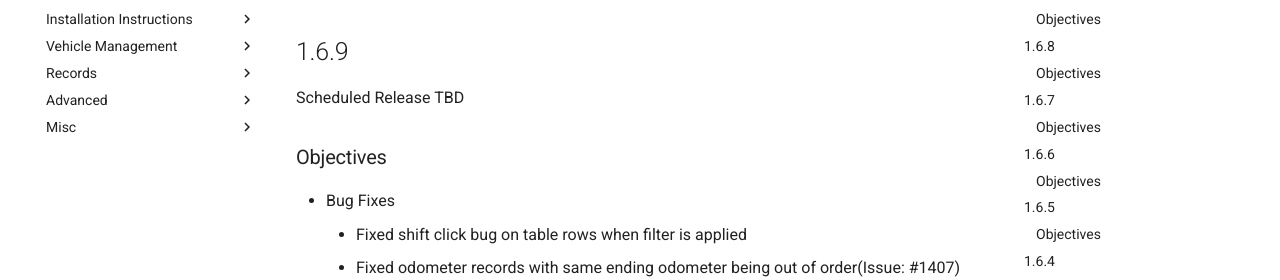
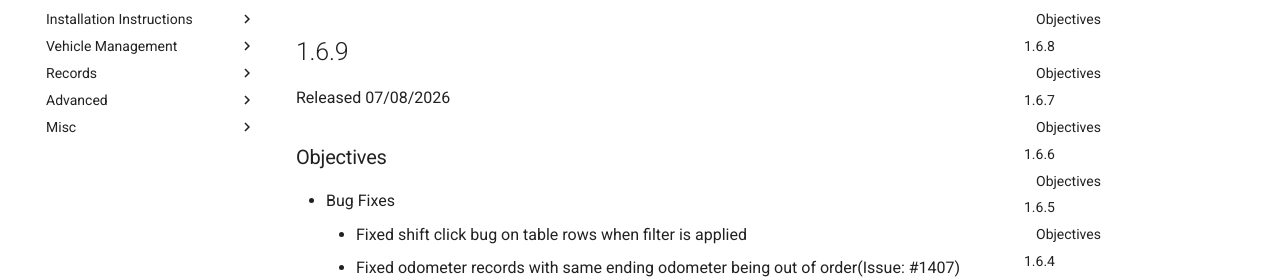
Before and after one commit to hargata/lubelog_docs, an MkDocs documentation site: the page built from docs/Misc/Roadmap.md, in a window 1280 px wide and 900 px high. Shown: the part 146-426 px from the top of the window. Built offline with MkDocs 1.6.1 and Material for MkDocs 9.7.7, drawn with Linux system fonts in a browser that asks for light colours; comment, search, counter and statistics services are not loaded.

Commit message:
Update roadmap

```diff
--- a/docs/Misc/Roadmap.md
+++ b/docs/Misc/Roadmap.md
@@ -1,7 +1,7 @@
 # Roadmap
 
 ## 1.6.9
-Scheduled Release TBD
+Released 07/08/2026
 
 ### Objectives
 - Bug Fixes
```
